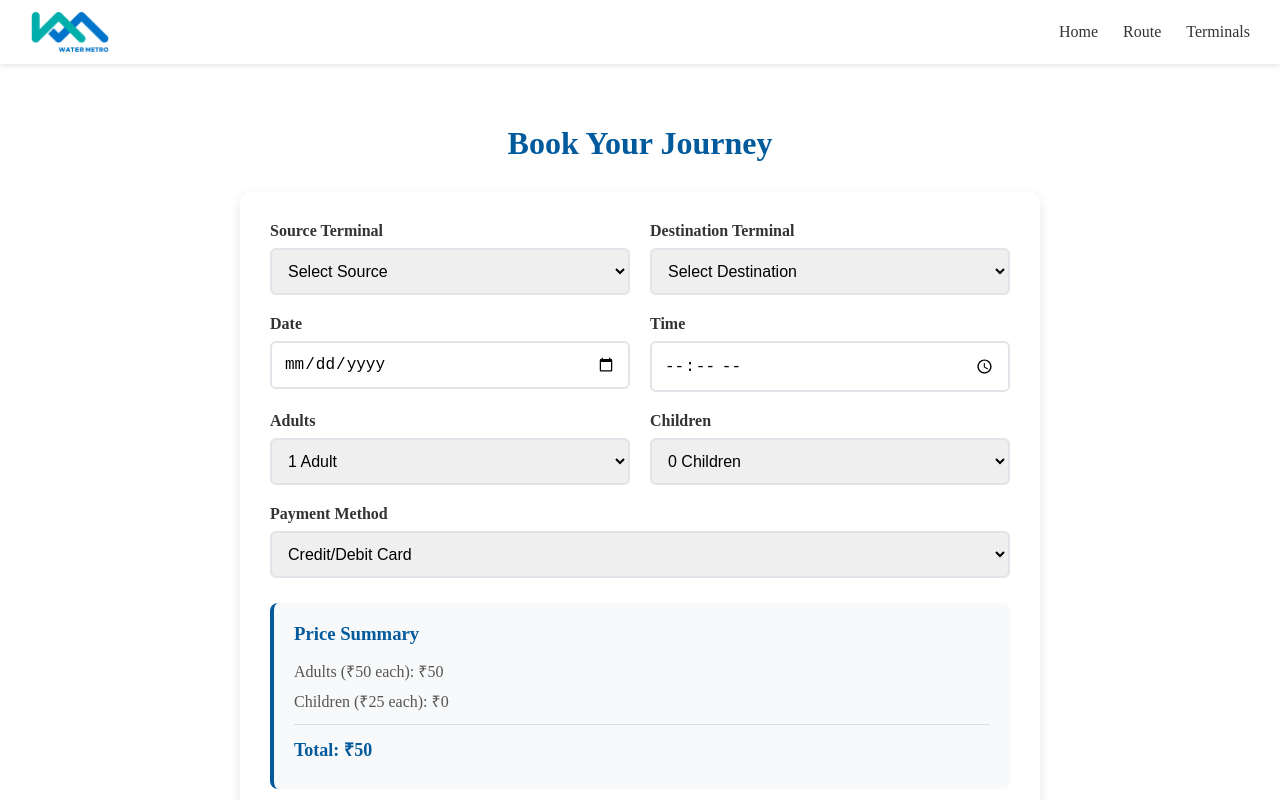
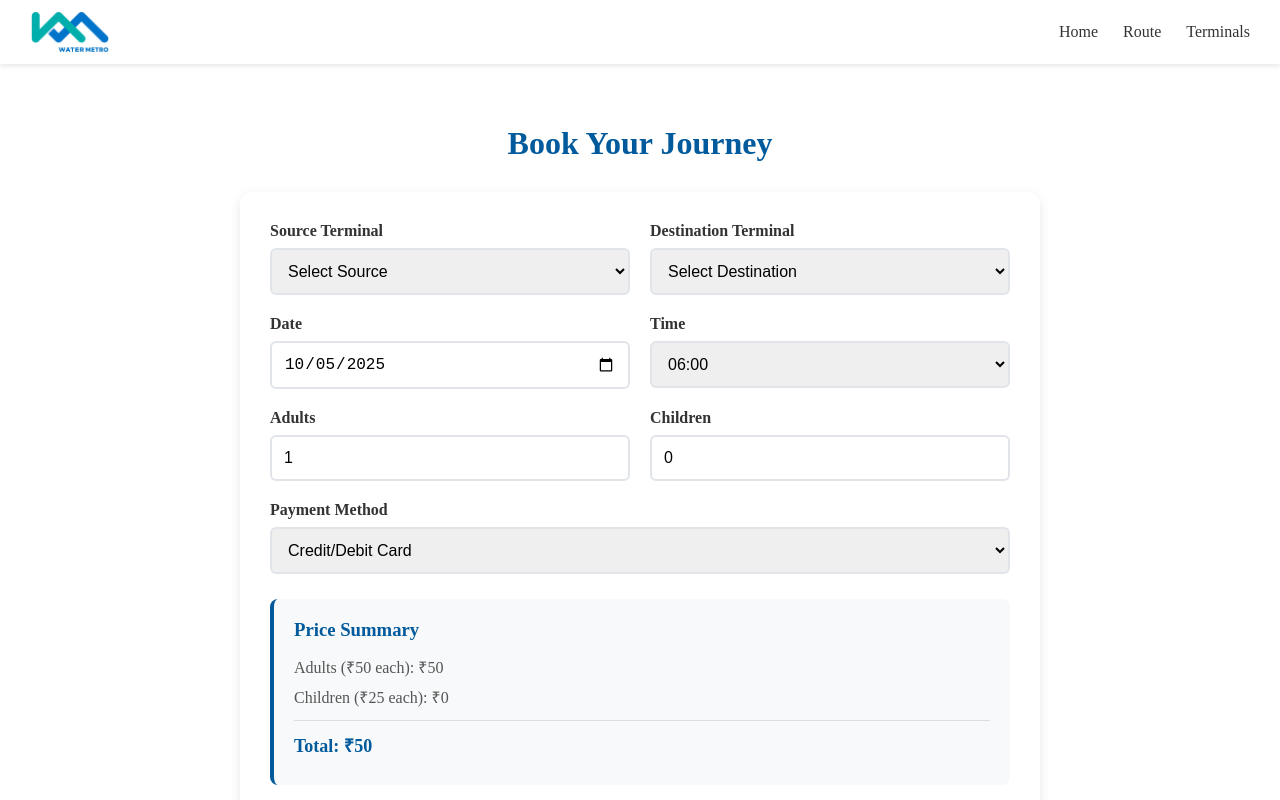
Before and after one commit to Muhammedhaleel21/water-metro, a React (Create React App) app: page /booking in a window 1280 px wide. Shown: the top 800 px of the page. Built offline with nearby package versions, Linux system fonts and the light colour scheme.

Commit message:
set up BookingPage

```diff
--- a/src/pages/BookingPage/BookingPage.jsx
+++ b/src/pages/BookingPage/BookingPage.jsx
@@ -8,27 +8,84 @@ function BookingPage() {
 
     const location = useLocation();
     const navigate = useNavigate();
-    const selectedRoute = location.state?.route || "Selected Route"
+
+    const routeData = location.state || {}
+    const selectedRoute = routeData.route || "Select Route"
+    const autoSource = routeData.source || ""
+    const autoDestination = routeData.destination || ""
+
+
+    const getTodayDate = () => {
+      const today = new Date()
+      const day = String(today.getDate()).padStart(2, '0')
+      const month = String(today.getMonth() + 1).padStart(2, '0') // Months are 0-based
+      const year = today.getFullYear()
+      return `${day}-${month}-${year}`
+    }
+
+    const formatDateForInput = (dateString) => {
+      if (!dateString) return ''
+      const [day, month, year] = dateString.split('-')
+      return `${year}-${month}-${day}`
+    }
+
+    const formatDateFromInput = (dateString) => {
+      if (!dateString) return ''
+      const [year, month, day] = dateString.split('-')
+      return `${day}-${month}-${year}`
+    }
+
+
+
+    const scheduledTimes = [
+      "06:00", "07:30", "09:00", "10:30",
+      "12:00", "13:30", "15:00", "16:30", "18:00", "19:30"
+    ]
 
     const [formData, setFormData] = useState({
-    source: '',
-    destination: '',
-    date: '',
+    source: autoSource,
+    destination: autoDestination,
+    date: getTodayDate(),
+    time: scheduledTimes[0],
     adults: 1,
     children: 0,
     payment: 'card'
   })
 
   const handleChange = (e) => {
-    setFormData({
-      ...formData,
-      [e.target.name]: e.target.value
-    })
+    const { name, value } = e.target
+
+    if (name === 'date') {
+      setFormData({
+        ...formData,
+        [name]: formatDateFromInput(value)
+      })
+    } else {
+      setFormData({
+        ...formData,
+        [name]: value
+      })
+    }
   }
 
    const handleSubmit = (e) => {
     e.preventDefault()
-    navigate('/confirm', { state: { bookingData: formData, route: selectedRoute } })
+    navigate('/confirm', {
+      state: {
+        bookingData: formData,
+        route: selectedRoute
+      }
+    })
+  }
+
+  const handleNumberChange = (e) => {
+    const { name, value } = e.target
+    const numValue = Math.max(0, parseInt(value) || 0)
+
+    setFormData({
+      ...formData,
+      [name]: numValue
+    })
   }
 
   return (
@@ -43,23 +100,27 @@ function BookingPage() {
 
                     <div className="form-group">
                         <label>Source Terminal</label>
-                        <select name="source" value={formData.source} onChange={handleChange} required>
+                        <select name="source" value={formData.source} onChange={handleChange} required disabled={!!autoSource}>
                           <option value="">Select Source</option>
                           <option value="Vytilla">Vytilla</option>
                           <option value="Fort Kochi">Fort Kochi</option>
                           <option value="Kakkanad">Kakkanad</option>
                           <option value="Vypin">Vypin</option>
+                          <option value="Bolgatty">Bolgatty</option>
+                          <option value="High Court">High Court</option>
                         </select>
                     </div>
 
                     <div className="form-group">
                         <label>Destination Terminal</label>
-                        <select name="destination" value={formData.destination} onChange={handleChange} required>
+                        <select name="destination" value={formData.destination} onChange={handleChange} required disabled={!!autoSource}>
                           <option value="">Select Destination</option>
                           <option value="Vytilla">Vytilla</option>
                           <option value="Fort Kochi">Fort Kochi</option>
                           <option value="Kakkanad">Kakkanad</option>
                           <option value="Vypin">Vypin</option>
+                          <option value="Bolgatty">Bolgatty</option>
+                          <option value="High Court">High Court</option>
                         </select>
                     </div>
                  </div>
@@ -70,43 +131,50 @@ function BookingPage() {
                         <input
                           type="date"
                           name="date"
-                          value={formData.date}
+                          value={formatDateForInput(formData.date)}
                           onChange={handleChange}
                           required
+                          min={formatDateForInput(getTodayDate())}
                         />
                     </div>
 
                     <div className="form-group">
                         <label>Time</label>
-                        <input
-                          type="time"
-                          name="time"
-                          value={formData.time}
-                          onChange={handleChange}
-                          required
-                        />
+                        <select name="time" value={formData.time} onChange={handleChange} required>
+                          {scheduledTimes.map((time, index) => (
+                            <option key={index} value={time}>
+                              {time}
+                            </option>
+                          ))}
+                        </select>
                     </div>
                  </div>
 
                 <div className="form-row">
                     <div className="form-group">
                         <label>Adults</label>
-                        <select name="adults" value={formData.adults} onChange={handleChange}>
-                          <option value={1}>1 Adult</option>
-                          <option value={2}>2 Adults</option>
-                          <option value={3}>3 Adults</option>
-                          <option value={4}>4 Adults</option>
-                        </select>
+                        <input
+                          type="number"
+                          name="adults"
+                          value={formData.adults}
+                          onChange={handleNumberChange}
+                          min="1"
+                          max="10"
+                          required
+                        />
                     </div>
 
                     <div className="form-group">
                         <label>Children</label>
-                        <select name="children" value={formData.children} onChange={handleChange}>
-                          <option value={0}>0 Children</option>
-                          <option value={1}>1 Child</option>
-                          <option value={2}>2 Children</option>
-                          <option value={3}>3 Children</option>
-                        </select>
+                        <input
+                          type="number"
+                          name="children"
+                          value={formData.children}
+                          onChange={handleNumberChange}
+                          min="0"
+                          max="10"
+                          required
+                        />
                     </div>
                 </div>
 
--- a/src/pages/RoutesPage/RoutesPage.jsx
+++ b/src/pages/RoutesPage/RoutesPage.jsx
@@ -9,11 +9,21 @@ function RoutesPage() {
   const navigate = useNavigate();
 
   const routes = [
-    { id: 1, name: "Vytilla → Fort Kochi", duration: "23 mins" },
-    { id: 2, name: "Kakkanad → Vytilla → Vypin", duration: "28 mins" },
-    { id: 3, name: "Vytilla → Bolgatty", duration: "15 mins" },
-    { id: 4, name: "High Court → Vypin", duration: "20 mins" }
+    { id: 1, name: "Vytilla → Fort Kochi", source: "Vytilla", destination: "Fort Kochi", duration: "23 mins" },
+    { id: 2, name: "Kakkanad → Vytilla", source: "Kakkanad", destination: "Vypin", duration: "28 mins" },
+    { id: 3, name: "Vytilla → Bolgatty", source: "Vytilla", destination: "Bolgatty", duration: "15 mins" },
+    { id: 4, name: "High Court → Vypin", source: "High Court", destination: "Vypin", duration: "20 mins" }
   ]
+
+  const handleBookNow = (route) => {
+    navigate('/booking', {
+      state: {
+        route: route.name,
+        source: route.source,
+        destination: route.destination
+      }
+    })
+  }
 
   return (
     <>
@@ -31,7 +41,7 @@ function RoutesPage() {
               </div>
               <button
                 className='book-btn'
-                onClick={() => navigate('/booking', {state : { route : route.name} })}
+                onClick={() => handleBookNow(route)}
               >
                 Book Now
               </button>
```
